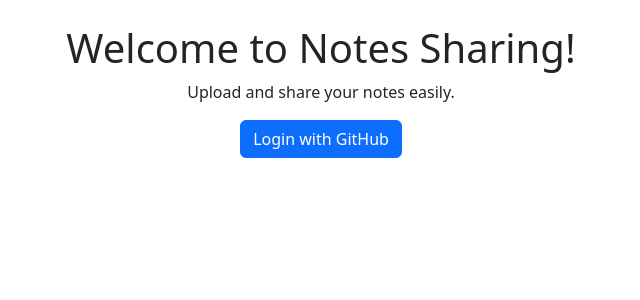
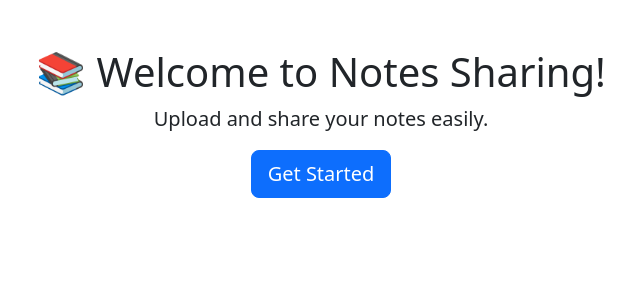
Before and after one commit to samudhan2008/Notes-Sharing-Site-Test, a Flask app: page / in a window 1280 px wide. Shown: the part 56-356 px from the top of the page, without its empty margins (319-959 px from the left). Run offline with Flask 3, Linux system fonts and the light colour scheme.

Commit message:
Update home.html

```diff
--- a/templates/home.html
+++ b/templates/home.html
@@ -1,9 +1,11 @@
 {% extends "base.html" %}
 
 {% block content %}
-    <div class="text-center">
-        <h1>Welcome to Notes Sharing!</h1>
-        <p>Upload and share your notes easily.</p>
-        <a href="/login/github" class="btn btn-primary">Login with GitHub</a>
-    </div>
+<div class="text-center mt-5">
+    <h1>📚 Welcome to Notes Sharing!</h1>
+    <p class="lead">Upload and share your notes easily.</p>
+    {% if not current_user.is_authenticated %}
+        <a href="{{ url_for('login') }}" class="btn btn-primary btn-lg">Get Started</a>
+    {% endif %}
+</div>
 {% endblock %}
```
